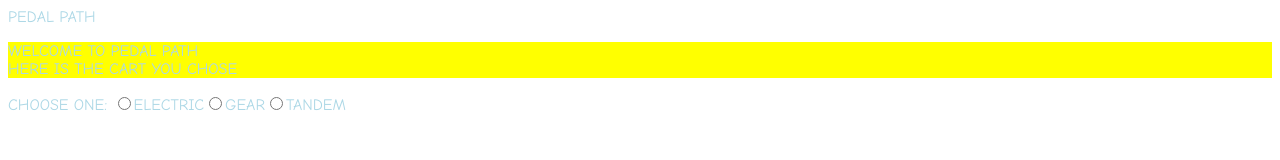
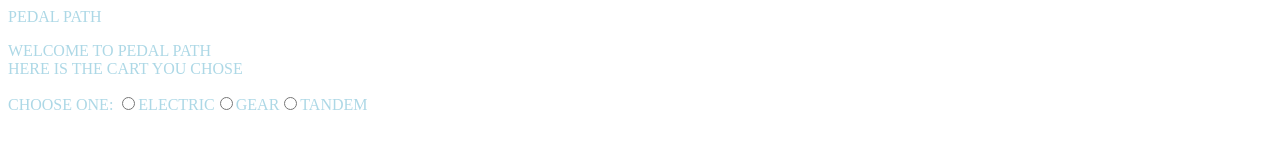
Before and after one commit to Charanya05/WAD-3, a plain HTML site: page cart-t2.html in a window 1280 px wide. Drawn offline with Linux system fonts and the light colour scheme.

Commit message:
Update style.css

```diff
--- a/style.css
+++ b/style.css
@@ -10,7 +10,7 @@ h1
 
 body
 {
-font-family : "Comic sans MS";
+font-family : "Times New Roman";
 color : lightblue;
 font-size : 16;
 }
@@ -51,7 +51,3 @@ color : violet;
 font-size : 12;
 font-style : italic;
 }
- p
- {
-  background:yellow;
- }
```
